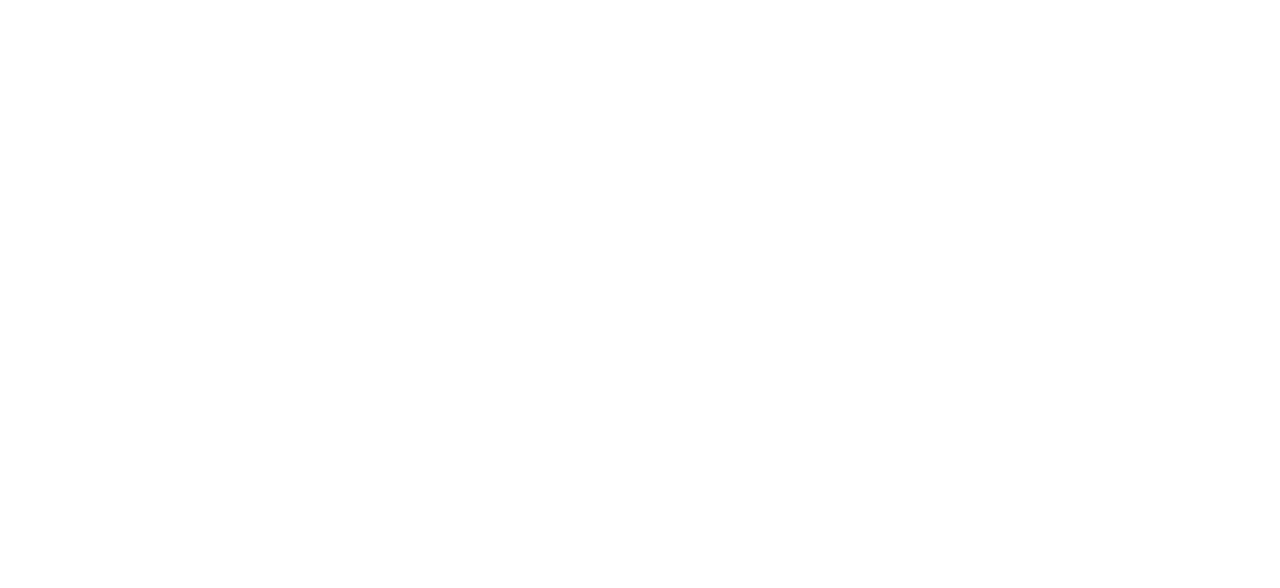
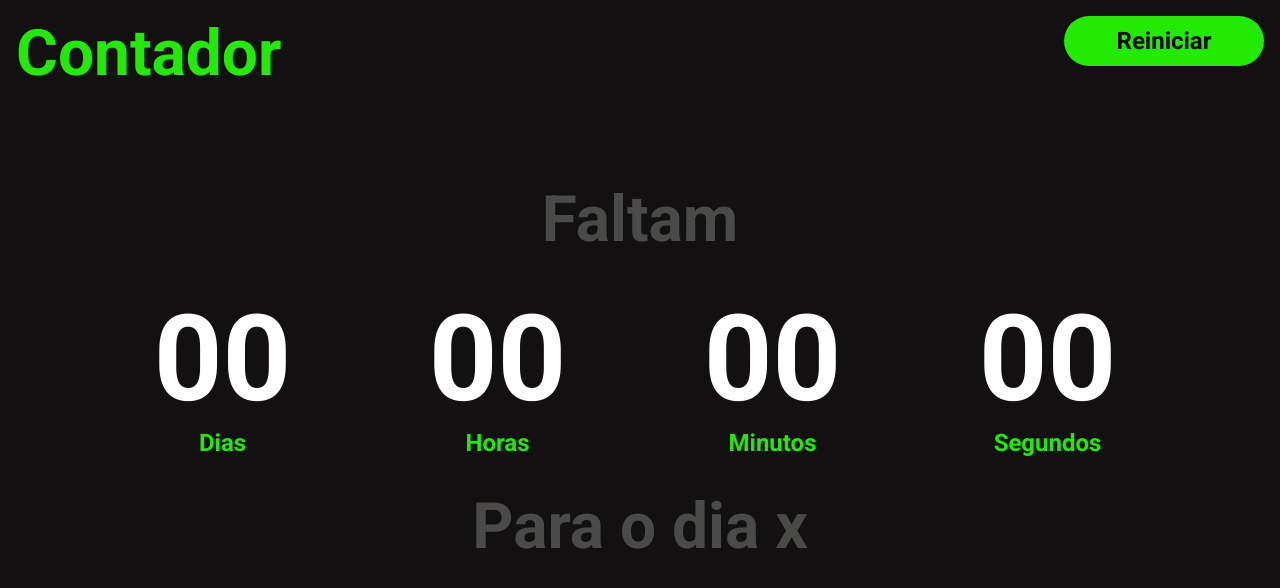
Before and after one commit to ovictormonteiro/contador-challenge, a plain HTML site: page index.html in a window 1280 px wide. Drawn offline with Linux system fonts and the light colour scheme.

Commit message:
Layout desenhado

```diff
--- a/index.html
+++ b/index.html
@@ -5,8 +5,60 @@
   <meta http-equiv="X-UA-Compatible" content="IE=edge">
   <meta name="viewport" content="width=device-width, initial-scale=1.0">
   <title>Contador Challenge</title>
+  <link rel="preconnect" href="https://fonts.gstatic.com">
+  <link href="https://fonts.googleapis.com/css2?family=Roboto:wght@400;500;700&display=swap" rel="stylesheet">
+  <link rel="preload" as="style" href="./style.css">
+  <link rel="stylesheet" href="./style.css">
 </head>
 <body>
+  <!-- ==== Área do Input ====  -->
+  <div id="main-layout" class="inativo">
+    <main>
+      <h1>Contador</h1>
+      <h2>Informe uma data</h2>
+      <form>
+        <input type="text" name="input-date" id="date" data-aria="input-date" placeholder="DD/MM/YYYY"><br/>
+        <button type="submit" id="submit">Iniciar Contagem</button>
+      </form>
+    </main>
+  </div>
+  <!-- ==== Fim da área do input ====  -->
 
+  <!-- ===== Área do Contador =====  -->
+  <div id="contadorLayout">
+    <header>
+      <div class="contadorTitulo">
+        <h1>Contador</h1>
+      </div>
+      <div class="contadorButton">
+        <button class="restart">
+          Reiniciar
+        </button>
+      </div>
+    </header>
+    <main>
+      <h1>Faltam</h1>
+      <div class="contador">
+        <div class="contadorNumberContainer">
+          <div class="contadorNumber days">00</div>
+          <p>Dias</p>
+        </div>
+        <div class="contadorNumberContainer">
+          <div class="contadorNumber hours">00</div>
+          <p>Horas</p>
+        </div>
+        <div class="contadorNumberContainer">
+          <div class="contadorNumber minutes">00</div>
+          <p>Minutos</p>
+        </div>
+        <div class="contadorNumberContainer">
+          <div class="contadorNumber seconds">00</div>
+          <p>Segundos</p>
+        </div>
+      </div>
+      <h1>Para o dia x</h1>
+    </main>
+  </div>
+  <!-- ==== Fim da Área do Contador ====  -->
 </body>
 </html>
--- a/style.css
+++ b/style.css
@@ -5,8 +5,162 @@
   -webkit-box-sizing: border-box;
   -moz-box-sizing: border-box;
   -ms-box-sizing: border-box;
+  font-family: 'Roboto', sans-serif;
+}
+
+:root{
+  --verde: #21EB00;
+  --cinza: #4a4b48;
 }
 
 html{
   font-size: 10px;
 }
+
+h1{
+  color: var(--verde) !important;
+  font-size: 6.4rem;
+  font-weight: 700;
+  margin-bottom: 3.2rem;
+}
+
+h2{
+  color: var(--cinza);
+  font-weight: 400;
+  font-size: 3.2rem;
+}
+
+body{
+  background: #121010;
+}
+
+
+/* ====Área do Input ==== */
+
+#main-layout.inativo{
+  display: none;
+  flex-direction: column;
+  align-items:center;
+  justify-content:center;
+  max-width: 100rem;
+  width: 100%;
+  height: 50rem;
+  margin: 0 auto;
+}
+
+#main-layout.ativo{
+  display: flex;
+}
+
+main{
+  display: flex;
+  flex-direction: column;
+  align-items:center;
+}
+
+form{
+  display: flex;
+  flex-direction: column;
+  align-items: center;
+  padding: 16px 0;
+  width: 100%;
+}
+
+
+form > input, form>button{
+  width: calc(100% + 50px);
+  border-radius: 20px;
+  height: 50px;
+}
+
+form>input{
+  padding: 0 15px;
+  font-weight: 700;
+  font-size: 1.6rem;
+  background: var(--cinza);
+  border: 0;
+  color: #fff;
+}
+
+form>button{
+  background-color: var(--verde) !important;
+  border: 0;
+  font-size: 2.8rem;
+  font-weight: 700;
+  cursor: pointer;
+}
+/* ==== Fim da Área do Input ====  */
+
+/* ==== Área do Contador ====  */
+
+#contadorLayout{
+  display: flex;
+  width: 100%;
+  height: 100vh;
+  flex-direction: column;
+}
+
+
+#contadorLayout header{
+  height: 150px;
+  width: 100%;
+  display: flex;
+  justify-content: space-between;
+  padding: 16px 16px;
+}
+
+#contadorLayout header button, #contadorLayout header .restart{
+  flex: 1;
+}
+
+#contadorLayout header button{
+  width: 200px;
+  height: 50px;
+  border-radius: 25px;
+  border: 0;
+  background: var(--verde);
+  font-weight: 700;
+  font-size: 2.4rem;
+  cursor: pointer;
+}
+
+#contadorLayout main{
+  width: 100%;
+  height: 40rem;
+}
+
+#contadorLayout main>h1{
+  color: var(--cinza) !important;
+  margin-top: 3.2rem;
+}
+
+.contador{
+  max-width: 110rem;
+  width: 100%;
+  height: 75%;
+  display: flex;
+  justify-content:center;
+}
+
+.contadorNumberContainer{
+  flex: 1;
+  margin-right: 10px;
+  display:flex;
+  flex-direction: column;
+  align-items:center;
+  justify-content:center;
+}
+
+.contadorNumberContainer .contadorNumber{
+  font-size: 12.0rem;
+  color: #fff;
+  font-weight: 700;
+}
+
+.contadorNumberContainer p{
+  color: var(--verde);
+  font-size: 2.4rem;
+  font-weight: 700;
+}
+
+/* ==== Fim da Área do Contador ====  */
```
